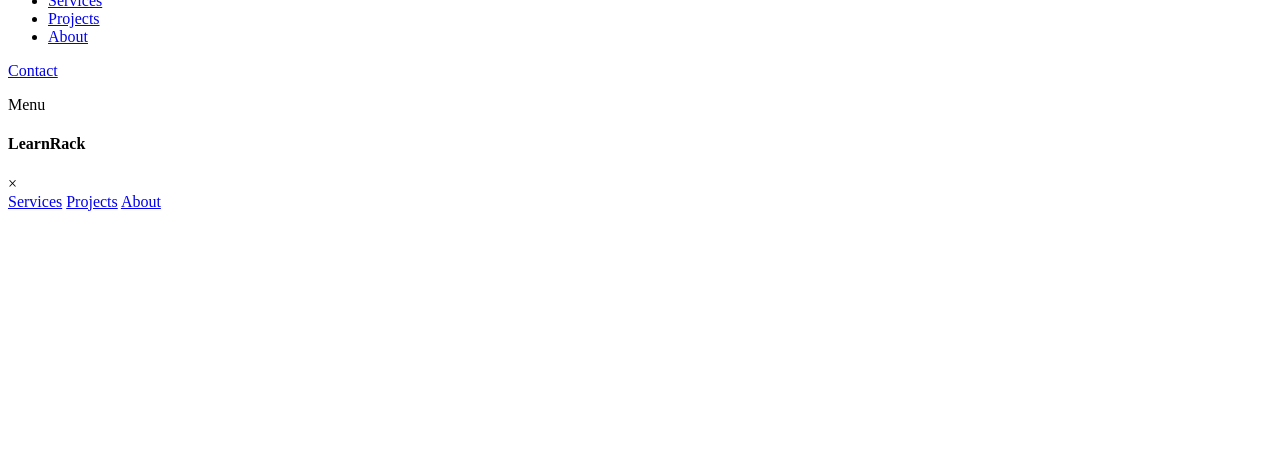
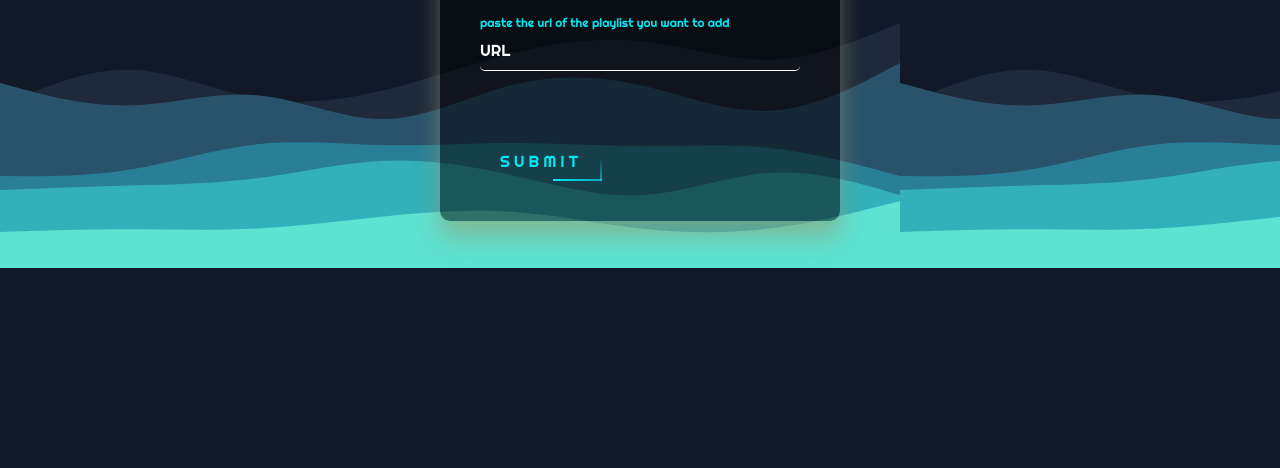
Before and after one commit to notnotrachit/learnrack, a Django app: page /new_courses/ in a window 1280 px wide. Shown: the part 332-800 px from the top of the page. Run offline with Django 4.2, Linux system fonts and the light colour scheme.

Commit message:
image fix

```diff
--- a/templates/new_course.html
+++ b/templates/new_course.html
@@ -1,6 +1,5 @@
-<!-- {% extends 'base.html' %}
+{% extends 'base.html' %}
 {% block 'content' %}
-{% endblock %} -->
 <link href="https://fonts.googleapis.com/css2?family=Righteous&display=swap" rel="stylesheet">
 <div class="login-box">
     <h2>ADD PLAYLIST</h2>
@@ -32,9 +31,7 @@ body {
       margin:0;
       padding:0;
       font-family: 'Righteous', cursive;
-  background-image: url("poly2.svg");
-
-  background: linear-gradient(#141e30, #243b55);
+      background-image: url("/poly2.svg");
     }
 
     .login-box {
@@ -203,3 +200,9 @@ p{
     }
 
   </style>
+
+
+
+
+
+  {% endblock %}
```
Lines whose indentation alone changed are shown as unchanged.
